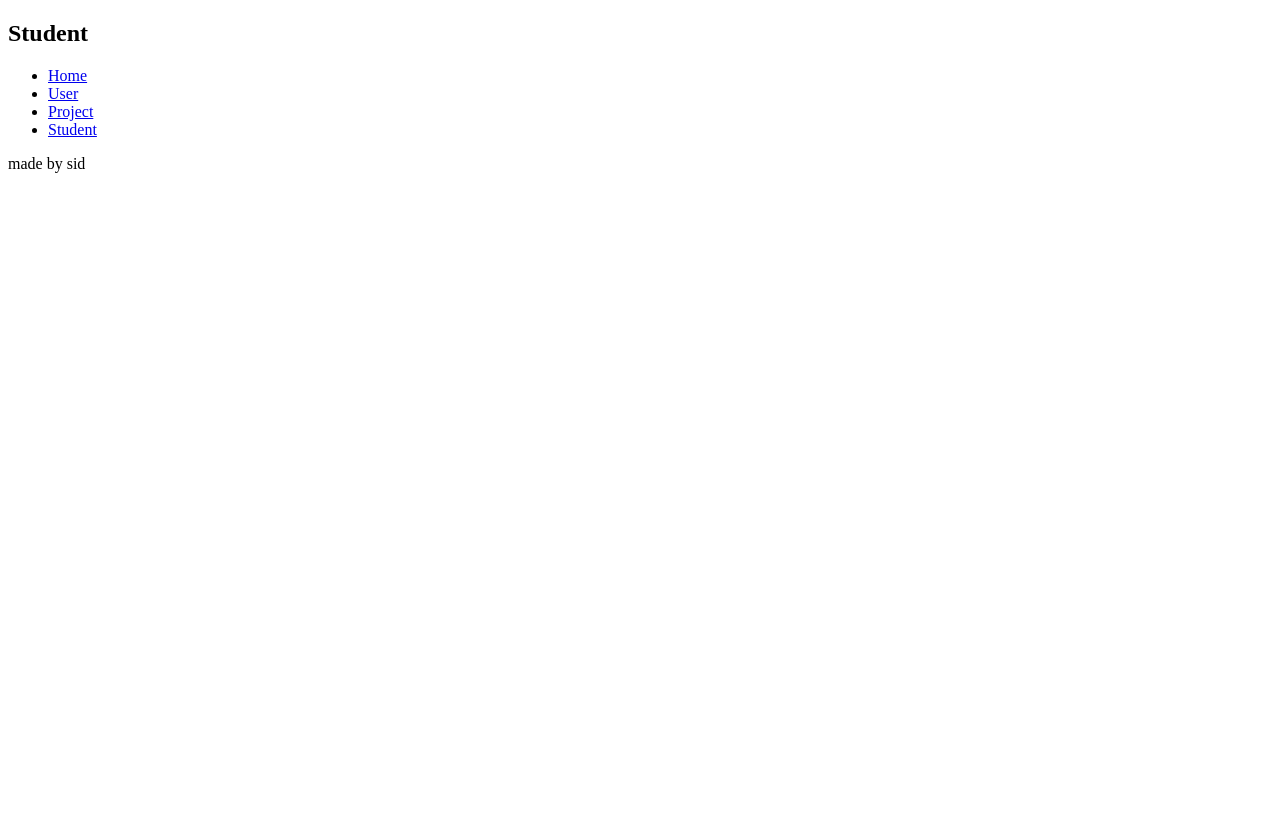
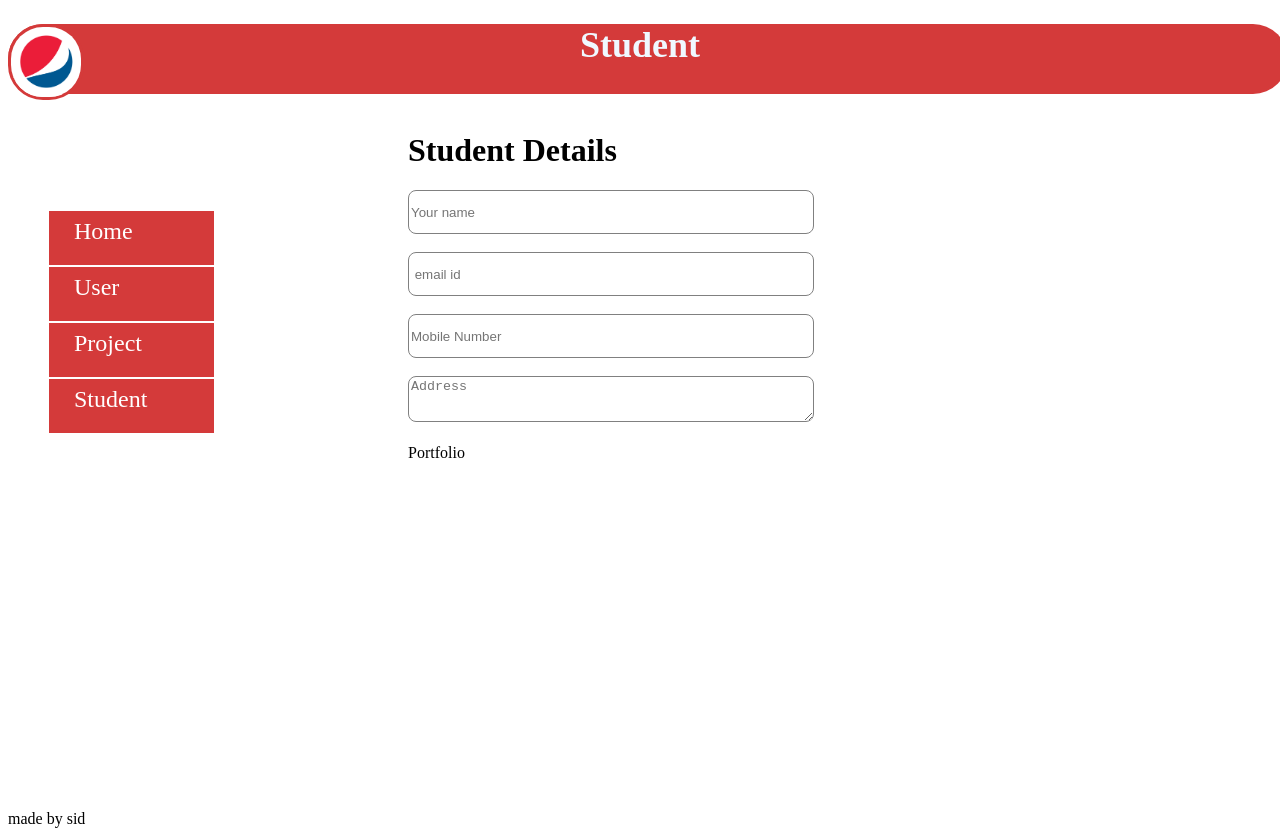
Before and after one commit to Sid12261996/HTML, a plain HTML site: page Student.html in a window 1280 px wide. Before the commit the page ends 800 px from the top, so only its background shows below. Drawn offline with Linux system fonts and the light colour scheme; files that its build step writes are made by us from their sources.

Commit message:
designed student and sign in page

```diff
--- a/Resources/CSS/Login.css
+++ b/Resources/CSS/Login.css
@@ -1,37 +1,27 @@
-body
+html
 {
-    background:linear-gradient(rtl,);
-}
+        background-position: center;
+        background-repeat: no-repeat;
+   }
 
-nav li {
-    list-style-type: none;
-    border: 1px solid white;
-    background-color: #d43a3a;
-    width: 100px;
-    height: 30px;
-    padding: 7px 20px 7px 20px;
-    text-align: center;
-    font-size: large;
-    font-family: 'Times New Roman', Times, serif;
-    font: white;
-    position: fixed;
-}
+
 
 #logo {
     height: 300px;
     width: 300px;
     float: left;
+    border-radius:150px;
 }
 table {
 
-    margin-right: 600px;
+    margin-right: 800px;
     border-radius: 10px;
-    background: linear-gradient();
+
     box-shadow: 5px 5px #c7bbbb;
     width: 350px;
     height: 400px;
     padding: 100px 30px 70px 30px;
-    border-left: 2px solid #c7bbbb;
+    border-left: 2px solid #caaeae;
     border-top: 2px solid #c7bbbb;
 }
 #but-submit{
@@ -55,11 +45,31 @@ input {
 }
 .icons{
     text-decoration:none;
-    display:inline;
-    float:left;
+
+
 
 }
 #Social-icons{
-    display:block;
+    margin-left:30px;
+
 
 }
+.nav-bar-horizontal{
+    background-color: #d43a3a;
+    width:100%;
+    height:70px;
+    margin-top:0px;
+    border-radius: 35px
+}
+#nav-tab-logo{
+    height: 70px;
+    width: 70px;
+    float: left;
+    margin:0px;
+    border-radius:35px;
+}
+#headr{
+    text-align: center;
+    padding-top:20px;
+
+}
--- a/Resources/CSS/common.css
+++ b/Resources/CSS/common.css
@@ -0,0 +1,88 @@
+.nav-bar{
+    list-style:none;
+    width:120px;
+    height: 40px;
+
+    background-color: #d43a3a;
+    border: 1px solid white;
+    padding: 7px 20px 7px 25px;
+    font-family: 'Times New Roman', Times, serif;
+
+}
+.nav-bar-horizontal{
+    background-color: #d43a3a;
+    width:100%;
+    height:70px;
+    margin-top:0px;
+    border-radius: 35px;
+    position:fixed;
+    z-index: -1;
+
+}
+#headr{
+    text-align: center;
+    padding-bottom:20px;
+    color: aliceblue;
+    font-size:36px;
+
+
+}
+#logo {
+    height: 70px;
+    width: 70px;
+    float: left;
+    margin:0px;
+    border: 3px solid #d43a3a;
+    border-radius:35px;
+}
+nav ul{
+
+    position:fixed;
+    margin-top: 100px;
+    width:200px;
+}
+#nav-vrt{
+
+
+height: 100%;
+width:100px;
+}
+.form-boxes{
+    width: 400px;
+    height: 40px;
+    border: 1px solid gray;
+    border-radius: 8px;
+
+
+}
+#form-student{
+    width:500px;
+    height: 700px;
+    margin-left: 400px;
+    overflow: hidden;
+    top: 50px;
+}
+.nav-bar:hover{
+    background-color:rgb(39, 3, 3);
+
+}
+nav ul li a{
+    text-decoration: none;
+    color: white;
+
+
+    font-size: 24px;
+    width:120px;
+    height: 50px;
+
+
+}
+
+    .nav-bar:active{
+        background-color:rgb(77, 3, 3);
+    }
+    html
+    {
+        background-position: center;
+        background-repeat: no-repeat;
+    }
--- a/Student.html
+++ b/Student.html
@@ -4,18 +4,37 @@
 <head>
     <meta charset="utf-8" />
     <title>Student</title>
-    <link rel="stylesheet" href="common.css" />
+    <link rel="stylesheet" href="Resources/CSS/common.css" />
 </head>
+
+    <nav class="nav-bar-horizontal">
+        <img src="Resources/images/logo.png" alt="" id="logo" />
+
+    </nav>
 <body>
-    <h2>Student</h2>
+        <h1 id = "headr">Student</h1>
     <nav>
         <ul>
-            <li><a href="index.html">Home</a></li>
-            <li><a href="user.html">User</a></li>
-            <li><a href="Project.html">Project</a></li>
-            <li><a href="Student.html">Student</a></li>
+            <li class="nav-bar"><a href="index.html">Home</a></li>
+            <li class="nav-bar"><a href="user.html">User</a></li>
+            <li class="nav-bar"><a href="Project.html">Project</a></li>
+            <li class="nav-bar"><a href="Student.html">Student</a></li>
         </ul>
     </nav>
+    <div id="form-student">
+        <form action="" method="POST">
+            <h1>Student Details</h1>
+        <label for="Name"></label>
+        <input class="form-boxes" type="text" id="name" name="name" placeholder="Your name"/> <br/><br/>
+        <label for="Email"></label>
+        <input class="form-boxes" type="email" id="Email" name="Email" placeholder=" email id "/> <br/> <br/>
+        <label for="Mobile Number"></label>
+        <input class="form-boxes" type="number" id="MobNo" name="MobNo" placeholder="Mobile Number"/><br/><br/>
+        <label for="Address"></label>
+        <textarea class="form-boxes" type="text" id="Address" name="Address" placeholder="Address"></textarea><br/> <br/>
+        <label for="Portfolio">Portfolio</label>
+     </form>
+    </div>
 
 </body>
 
```
Also changed, not shown: Login.html (+33 -11 lines), Project.html (+11 -7 lines), User.html (+11 -7 lines), index.html (+16 -7 lines).
